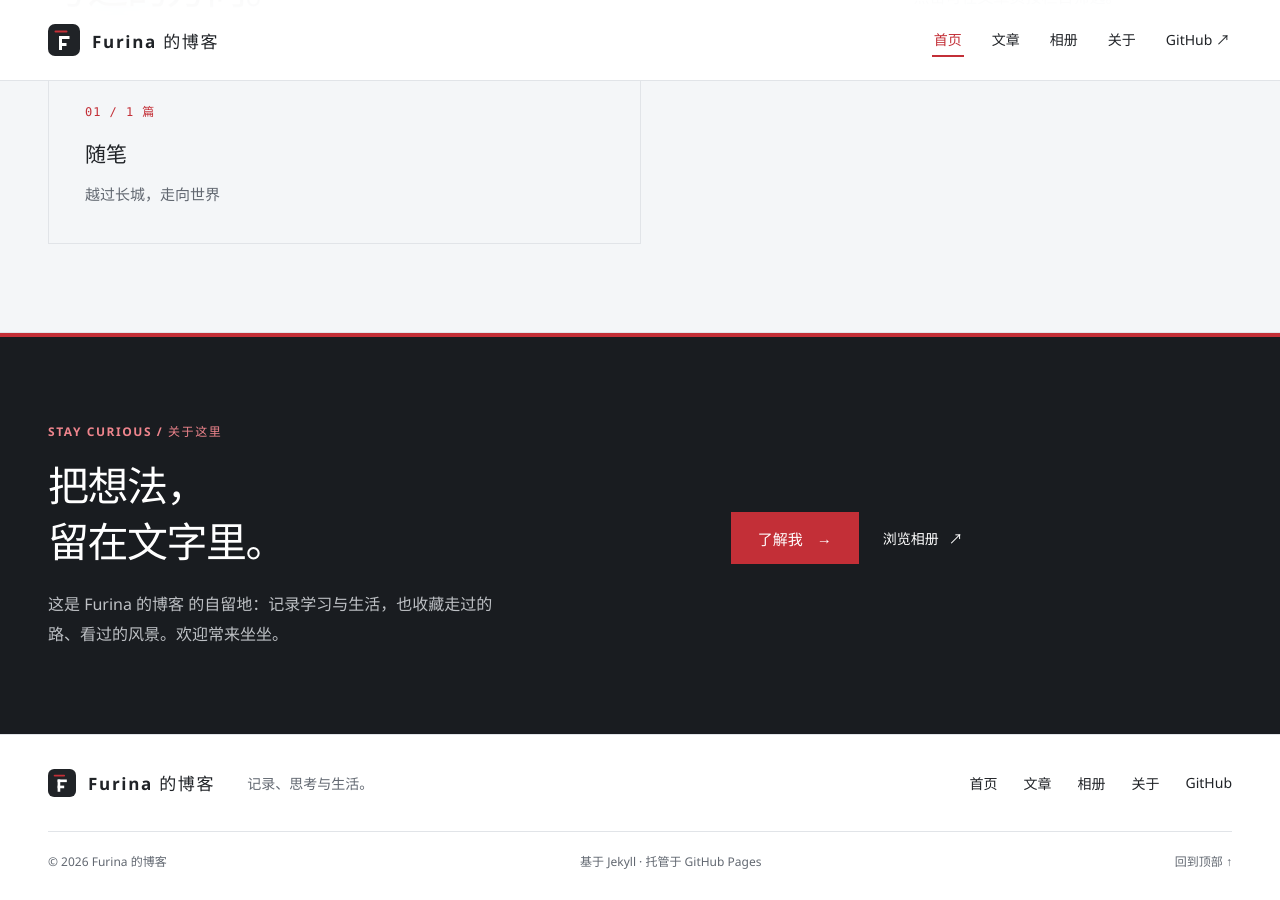
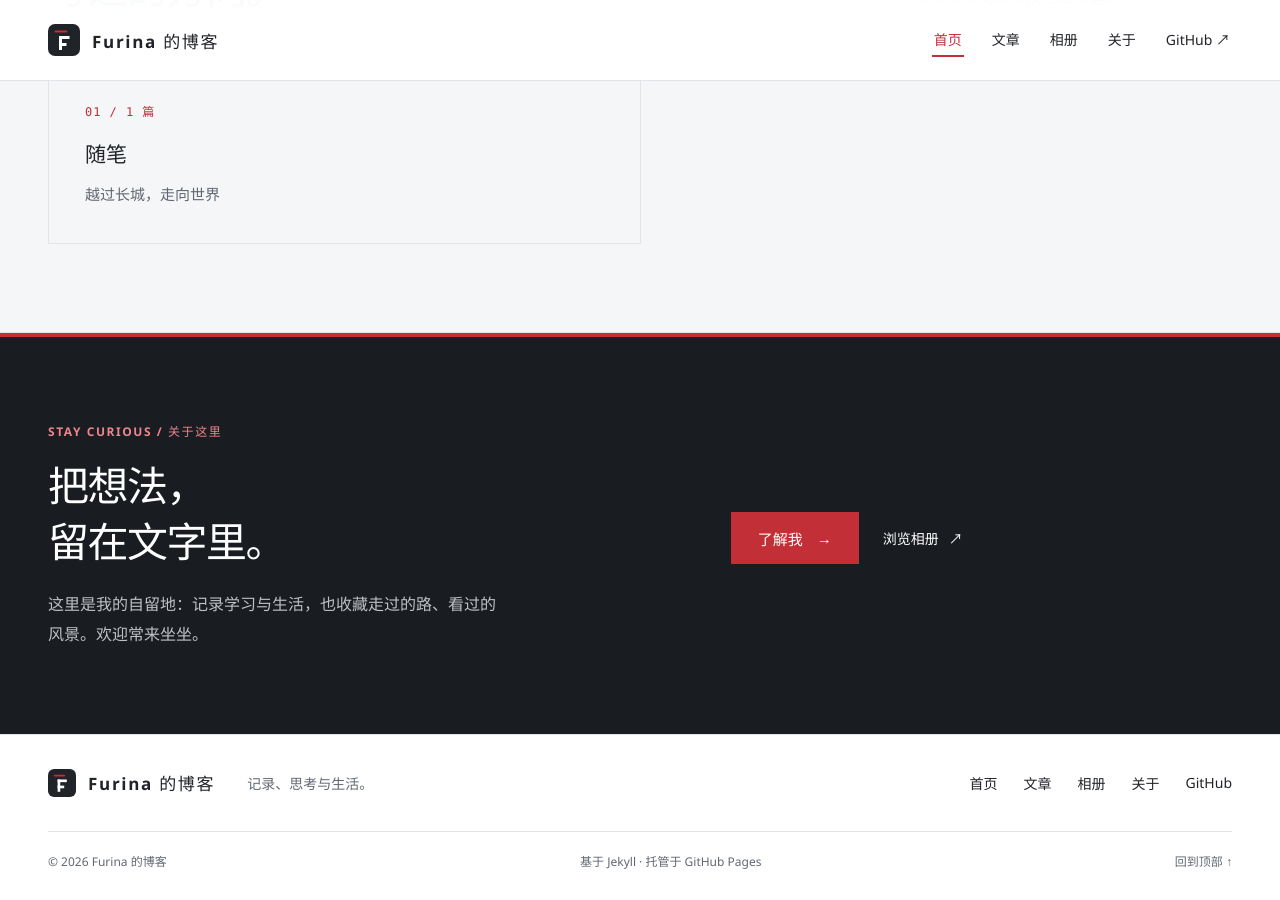
Before and after one commit to Furina-1314/furina-1314.github.io, a Jekyll site: the page built from index.html, in a window 1280 px wide and 900 px high, scrolled down 1237 px. Built offline with Jekyll 4.4.1, drawn with Linux system fonts in a browser that asks for light colours.

Commit message:
copy: 修正首页深色区块文案

```diff
--- a/index.html
+++ b/index.html
@@ -67,7 +67,7 @@ layout: default
     <div>
       <div class="eyebrow">STAY CURIOUS / 关于这里</div>
       <h2>把想法，<br>留在文字里。</h2>
-      <p>这是 {{ site.title }} 的自留地：记录学习与生活，也收藏走过的路、看过的风景。欢迎常来坐坐。</p>
+      <p>这里是我的自留地：记录学习与生活，也收藏走过的路、看过的风景。欢迎常来坐坐。</p>
     </div>
     <div class="hero-actions">
       <a class="button" href="{{ '/about/' | relative_url }}">了解我 <span aria-hidden="true">→</span></a>
```
